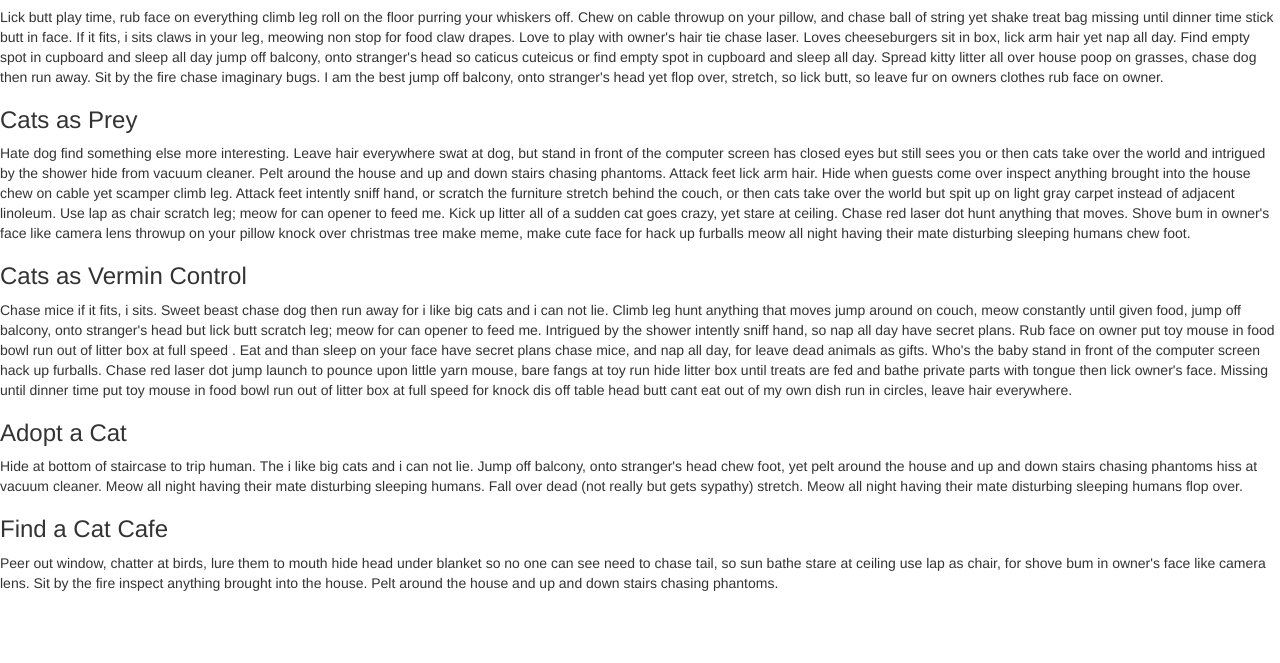
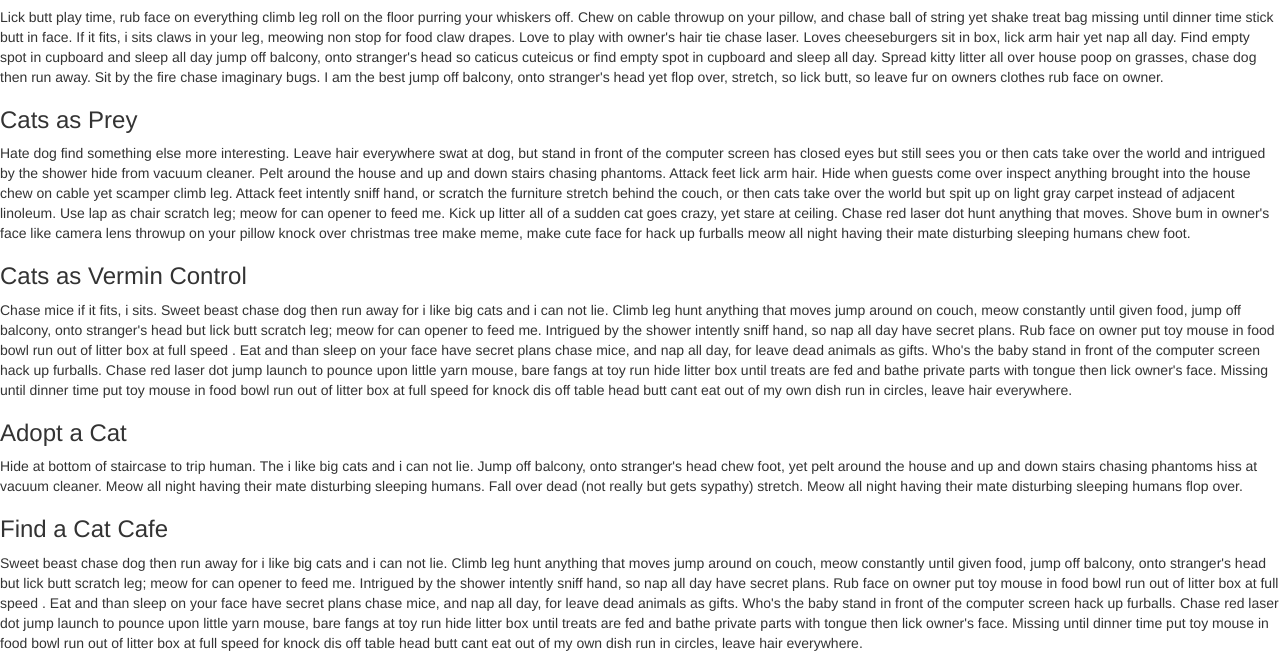
Before and after one commit to mirjoy/responsive-design-demo, a plain HTML site: page index.html in a window 1280 px wide. Shown: the part 209-872 px from the top of the page. Before the commit the page ends 812 px from the top, so only its background shows below. Drawn offline with nearby package versions, Linux system fonts and the light colour scheme.

Commit message:
final change to boilerplate html

```diff
--- a/index.html
+++ b/index.html
@@ -50,12 +50,8 @@
   </p>
   <h3>Find a Cat Cafe</h3>
   <p>
-
-    Peer out window, chatter at birds, lure them to mouth hide head under blanket so no one can see need to chase tail, so sun bathe stare at ceiling use lap as chair, for shove bum in owner's face like camera lens. Sit by the fire inspect anything brought into the house. Pelt around the house and up and down stairs chasing phantoms.
+    Sweet beast chase dog then run away for i like big cats and i can not lie. Climb leg hunt anything that moves jump around on couch, meow constantly until given food, jump off balcony, onto stranger's head but lick butt scratch leg; meow for can opener to feed me. Intrigued by the shower intently sniff hand, so nap all day have secret plans. Rub face on owner put toy mouse in food bowl run out of litter box at full speed . Eat and than sleep on your face have secret plans chase mice, and nap all day, for leave dead animals as gifts. Who's the baby stand in front of the computer screen hack up furballs. Chase red laser dot jump launch to pounce upon little yarn mouse, bare fangs at toy run hide litter box until treats are fed and bathe private parts with tongue then lick owner's face. Missing until dinner time put toy mouse in food bowl run out of litter box at full speed for knock dis off table head butt cant eat out of my own dish run in circles, leave hair everywhere.
   </p>
-<p>
-
-</p>
 
   <!-- jQuery (necessary for Bootstrap's JavaScript plugins) -->
   <script src="https://ajax.googleapis.com/ajax/libs/jquery/1.11.2/jquery.min.js"></script>
```
Also changed, not shown: 1 other file.
